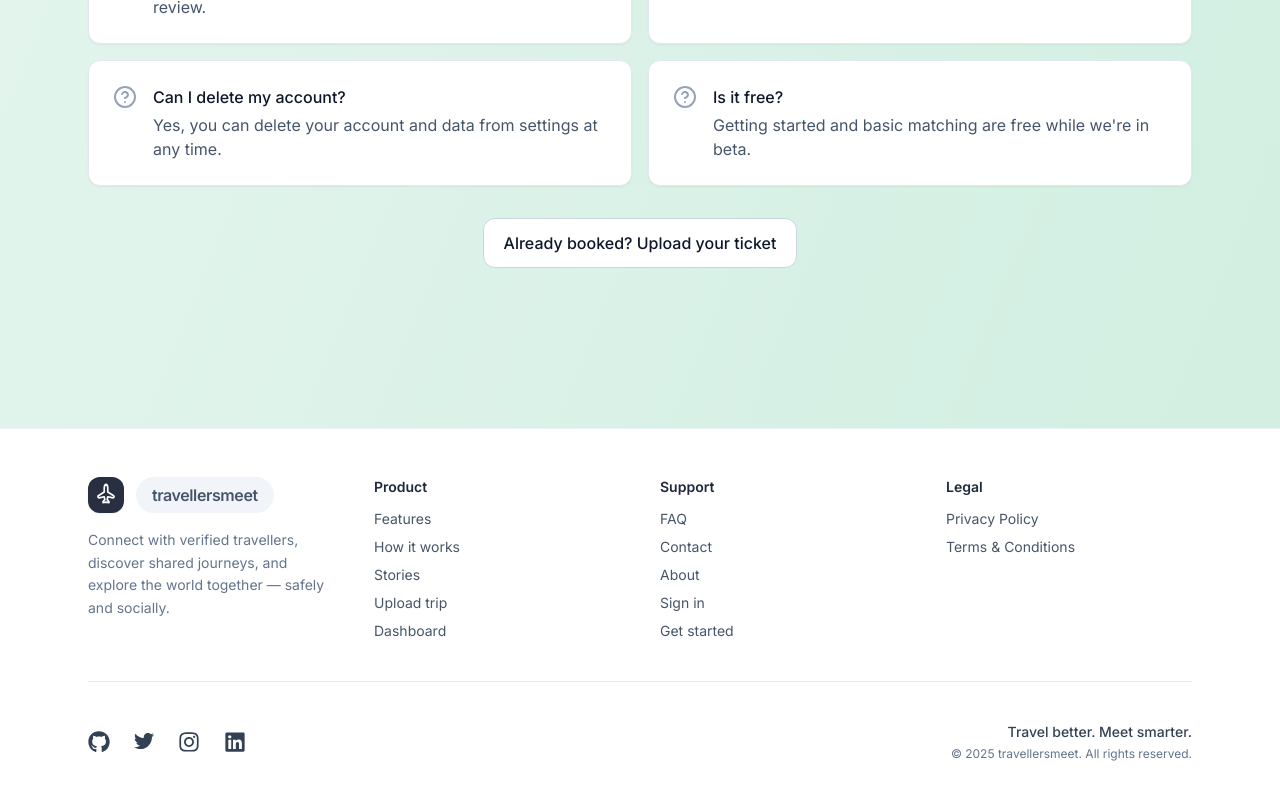
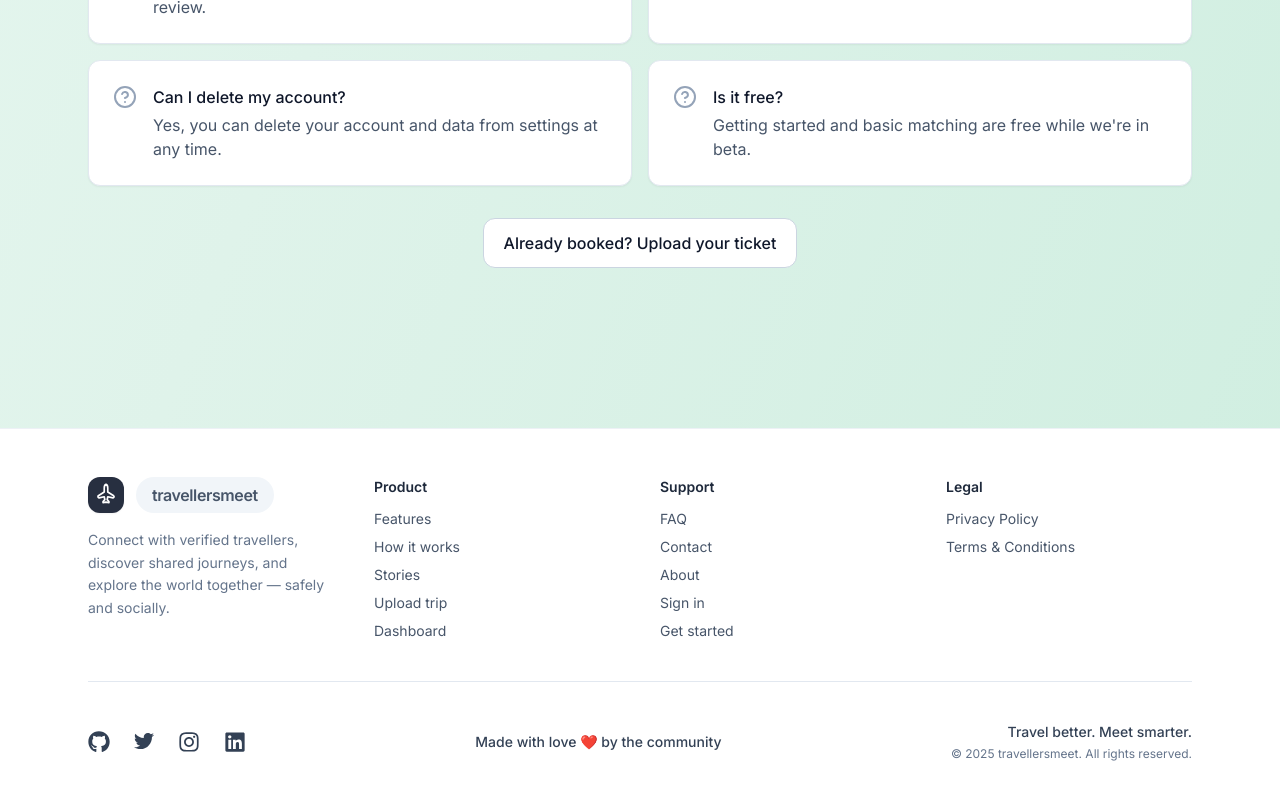
Before and after one commit to singh-odyssey/travellers, a Next.js app: page / in a window 1280 px wide. Shown: the part 2350-3150 px from the top of the page. Built offline with nearby package versions, Linux system fonts and the light colour scheme; no server answers.

Commit message:
added made by text

```diff
--- a/src/components/site-footer.tsx
+++ b/src/components/site-footer.tsx
@@ -98,7 +98,11 @@ export default function SiteFooter() {
               <FaLinkedin size={22} />
             </a>
           </div>
-
+          {/*Made by */}
+        <div>
+        <p className="text-sm font-medium text-slate-700 dark:text-slate-400">
+            Made with love <span className="text-red-500">❤️</span> by the community
+          </p></div>
           {/* Copyright */}
           <div className="text-center md:text-right space-y-1">
             <p className="font-medium text-slate-700 dark:text-slate-400">
```
